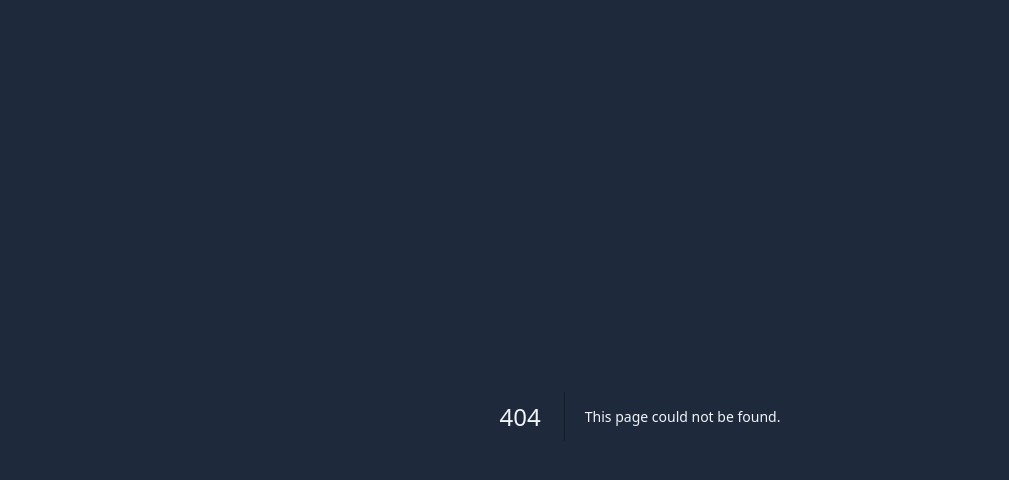
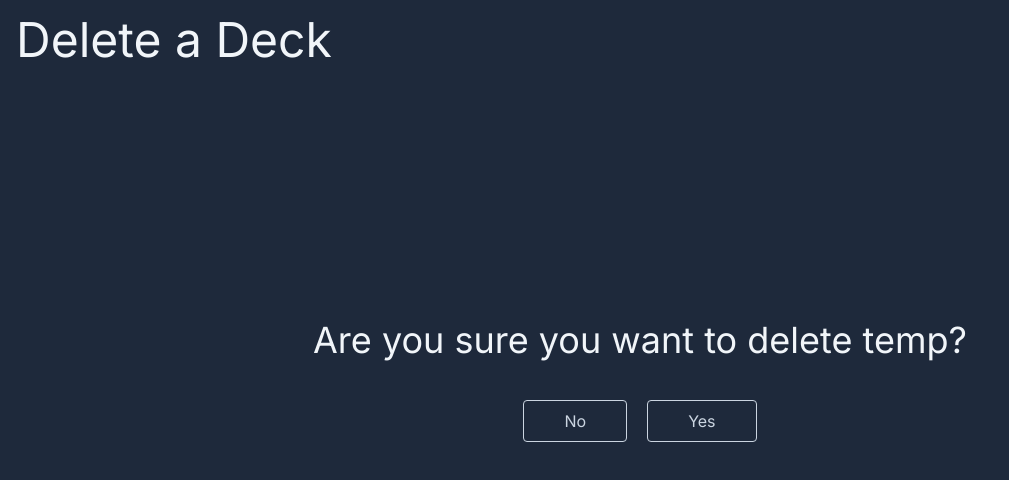
Before and after one commit to caelebk/lingo, a Next.js app: page /deleteDeck in a window 1280 px wide. Before the commit this address had no page. Shown: the top 480 px of the page, without its empty margins (0-1009 px from the left). Built offline with nearby package versions, Linux system fonts and the light colour scheme.

Commit message:
Added delete functionality

```diff
--- /dev/null
+++ b/src/app/deleteDeck/page.tsx
@@ -0,0 +1,51 @@
+import { prisma } from "@/src/db";
+import { redirect } from "next/navigation";
+import Link from "next/link";
+import DeleteButton from "@/src/components/deleteButton";
+
+async function deleteDeck(id: string) {
+    "use server"
+    await prisma.card.deleteMany({
+        where: {
+            deckId: id
+        }
+    })
+    await prisma.deck.delete({
+        where: {
+            id: id
+        }
+    })
+}
+
+interface paramsProps {
+    searchParams: Query
+}
+
+interface Query {
+    id: string,
+    title: string
+}
+
+export default function DeleteDeck(props: paramsProps) {
+    "use client"
+    const title = props.searchParams.title ? props.searchParams.title : "temp"
+    const deckId = props.searchParams.id ? props.searchParams.id : ""
+    return (
+        <>
+            <header className="flex justify-between items-center mb-64">
+                <h1 className='text-5xl'>Delete a Deck</h1>
+            </header>
+            <div className="flex flex-col items-center justify-between gap-10">
+                <h1 className="text-4xl">Are you sure you want to delete {title}?</h1>
+                <div className="flex justify-center items-center gap-5">
+                    <Link className="self-end border border-slate-300 px-10 py-2 rounded text-slate-300
+        hover:bg-slate-700 hover:text-red-400 hover:cursor-pointer"
+                        href="">
+                        No
+                    </Link>
+                    <DeleteButton deleteDeck={deleteDeck} deckId={deckId} />
+                </div>
+            </div>
+        </>
+    )
+}
--- a/src/app/page.tsx
+++ b/src/app/page.tsx
@@ -18,20 +18,6 @@ function getDecks() {
 async function deleteCard(id: string) {
   "use server"
   await prisma.card.delete({
-    where: {
-      id: id
-    }
-  })
-}
-
-async function deleteDeck(id: string) {
-  "use server"
-  await prisma.card.deleteMany({
-    where: {
-      deckId: id
-    }
-  })
-  await prisma.deck.delete({
     where: {
       id: id
     }
--- a/src/components/deck.tsx
+++ b/src/components/deck.tsx
@@ -20,7 +20,7 @@ export default function Deck(props: DeckProps) {
         <div className="flex flex-col border border-slate-300 rounded p-3 mb-5">
             <header className="flex items-center justify-between mb-5">
                 <h3 className="text-3xl">{title}</h3>
-                <DeckActions editMode={editMode} setEditMode={(value: boolean) => setEditMode(value)} id={id} />
+                <DeckActions editMode={editMode} title={title} setEditMode={(value: boolean) => setEditMode(value)} id={id} />
             </header>
             <CardList cards={cards} editMode={editMode} deleteCard={deleteCard} />
         </div>
--- a/src/components/deckActions.tsx
+++ b/src/components/deckActions.tsx
@@ -2,12 +2,13 @@ import Link from "next/link"
 
 interface DeckActionsProps {
     id: string,
+    title: string,
     editMode: boolean,
     setEditMode(editMode: boolean): void
 }
 
 export default function DeckActions(props: DeckActionsProps) {
-    const { id, editMode, setEditMode } = props
+    const { id, title, editMode, setEditMode } = props
     return (
         <div className="flex gap-2">
             {!editMode ?
@@ -22,8 +23,11 @@ export default function DeckActions(props: DeckActionsProps) {
                         <Link className="self-end border border-red-600 px-2 py-1 rounded text-red-600
         hover:bg-slate-700 hover:text-red-400"
                             href={{
-                                pathname: "/createCard",
-                                query: { id: id }
+                                pathname: "/deleteDeck",
+                                query: {
+                                    id: id,
+                                    title: title
+                                }
                             }}>Delete Deck</Link>
                         <Link className="self-end border border-lime-500 px-2 py-1 rounded text-lime-500
         hover:bg-slate-700 hover:text-lime-300"
--- /dev/null
+++ b/src/components/deleteButton.tsx
@@ -0,0 +1,23 @@
+"use client"
+
+import { useRouter } from "next/navigation"
+
+interface DeleteButtonProps {
+    deckId: string,
+    deleteDeck(id: string): void
+}
+
+export default function DeleteButton(props: DeleteButtonProps) {
+    const { deckId, deleteDeck } = props
+    const router = useRouter()
+    return (
+        <button className="self-end border border-slate-300 px-10 py-2 rounded text-slate-300
+        hover:bg-slate-700 hover:text-lime-300" onClick={() => {
+                deleteDeck(deckId)
+                router.push("/")
+                router.refresh()
+            }}>
+            Yes
+        </button>
+    )
+}
```
